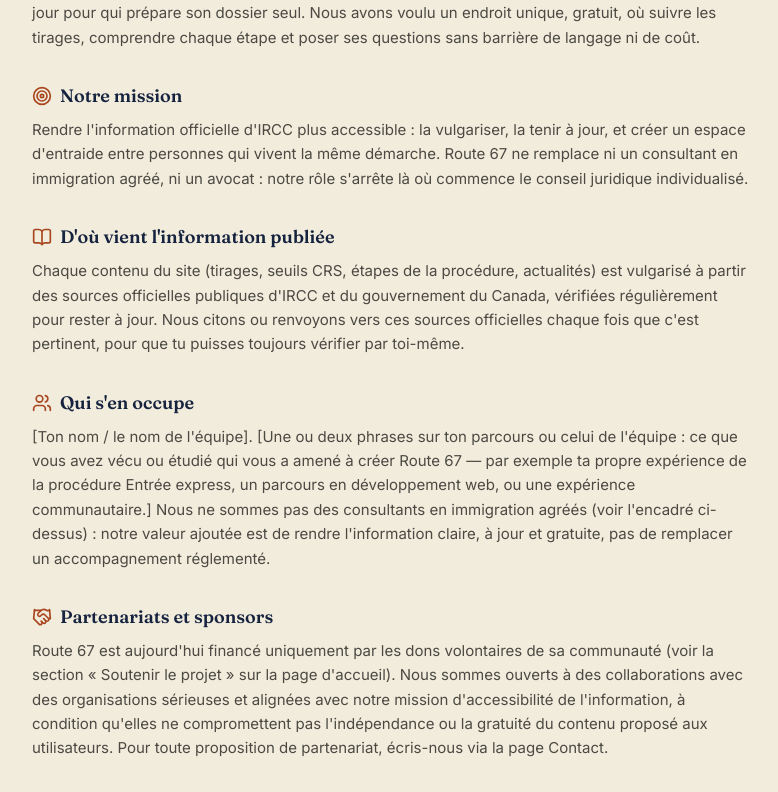
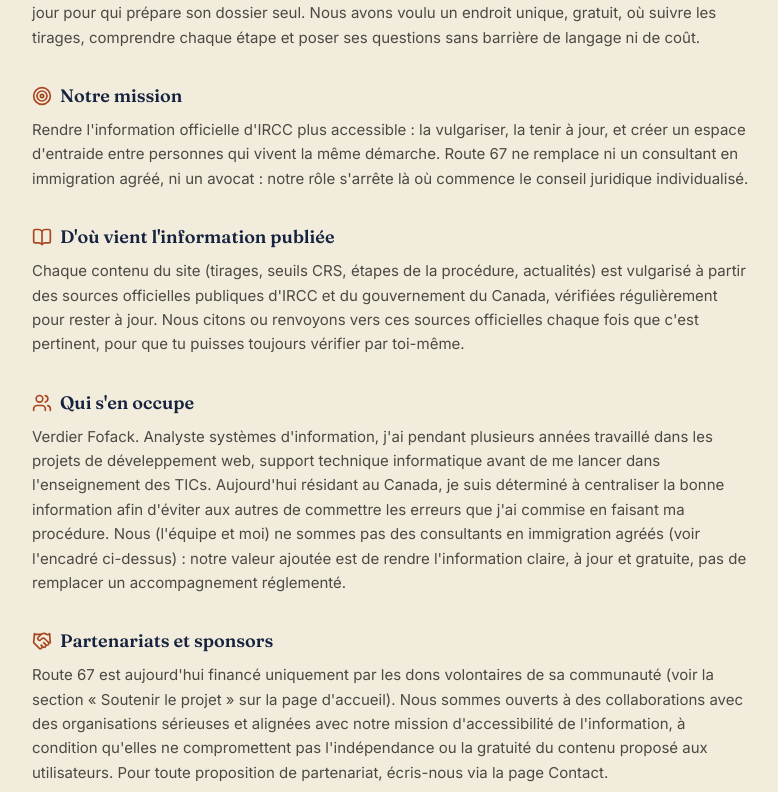
Before and after one commit to perez21/Route67-app, a Next.js app: page /qui-sommes-nous in a window 1280 px wide. Shown: the part 439-1231 px from the top of the page, without its empty margins (248-1026 px from the left). Built offline with nearby package versions, Linux system fonts and the light colour scheme; no server answers.

Commit message:
Update page.tsx

```diff
--- a/src/app/qui-sommes-nous/page.tsx
+++ b/src/app/qui-sommes-nous/page.tsx
@@ -61,10 +61,7 @@
               {/* TODO : remplace par les vraies informations de l'équipe. Si vous êtes une seule
                   personne pour l'instant, ce n'est pas un problème à cacher : la transparence renforce
                   la confiance plus qu'un flou. */}
-              [Ton nom / le nom de l&apos;équipe]. [Une ou deux phrases sur ton parcours ou celui de
-              l&apos;équipe : ce que vous avez vécu ou étudié qui vous a amené à créer Route 67 — par
-              exemple ta propre expérience de la procédure Entrée express, un parcours en développement
-              web, ou une expérience communautaire.] Nous ne sommes pas des consultants en immigration
+              Verdier Fofack. Analyste systèmes d'information, j'ai pendant plusieurs années travaillé dans les projets de déveleppement web, support technique informatique avant de me lancer dans l'enseignement des TICs. Aujourd'hui résidant au Canada, je suis déterminé à centraliser la bonne information afin d'éviter aux autres de commettre les erreurs que j'ai commise en faisant ma procédure. Nous (l'équipe et moi) ne sommes pas des consultants en immigration
               agréés (voir l&apos;encadré ci-dessus) : notre valeur ajoutée est de rendre l&apos;information
               claire, à jour et gratuite, pas de remplacer un accompagnement réglementé.
             </p>
```
